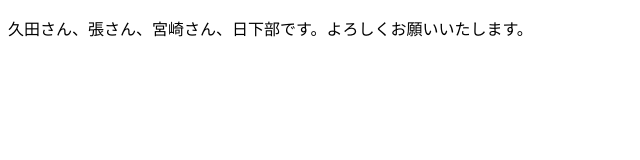
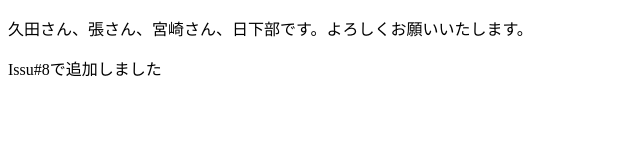
Before and after one commit to january108/team_project, a plain HTML site: page gworks.html in a window 1280 px wide. Shown: the whole page, without its empty margins (0-640 px from the left). Drawn offline with Linux system fonts and the light colour scheme.

Commit message:
gworks added html Issu#8

```diff
--- a/gworks.html
+++ b/gworks.html
@@ -8,5 +8,6 @@
 </head>
 <body>
 	<p>久田さん、張さん、宮崎さん、日下部です。よろしくお願いいたします。</p>
+	<p>Issu#8で追加しました</p>
 </body>
 </html>
```
